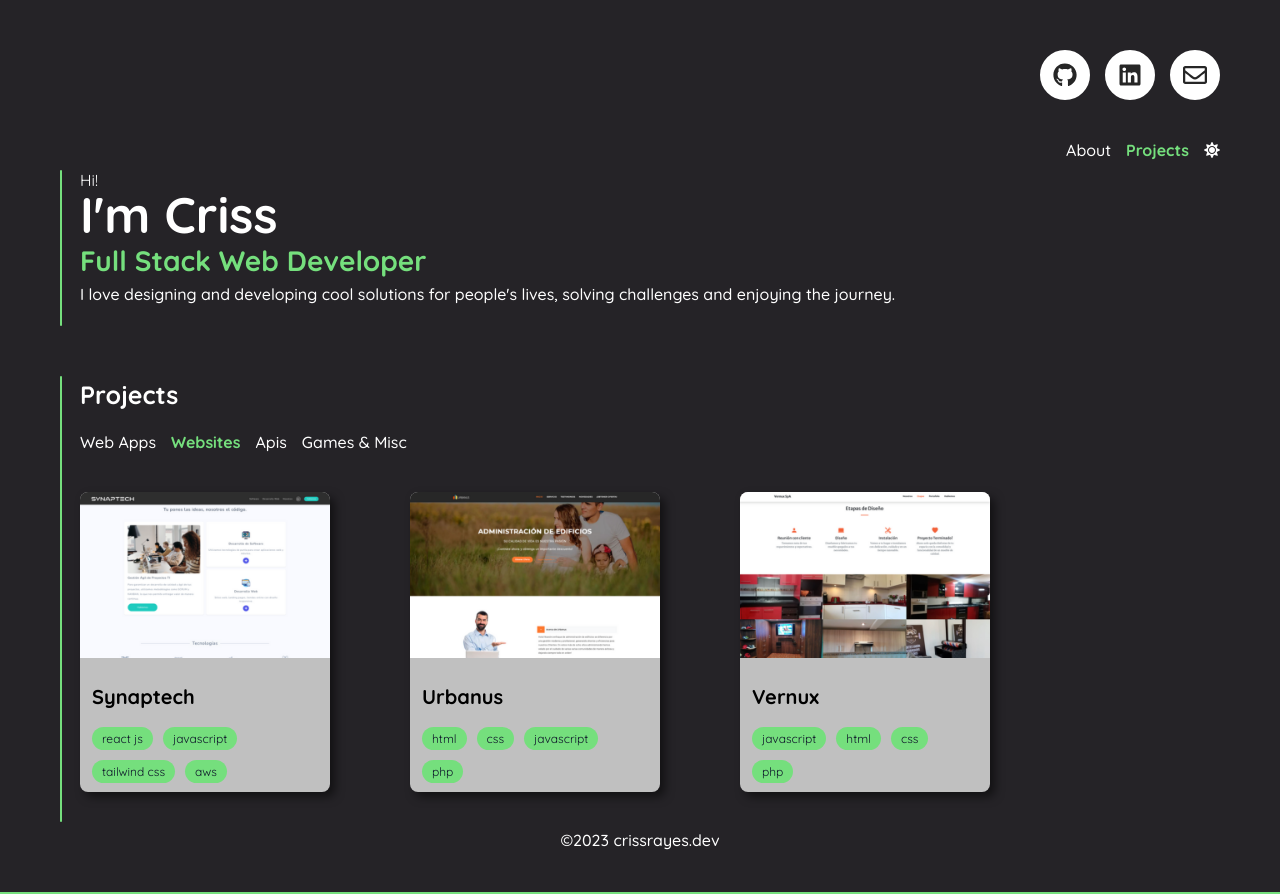
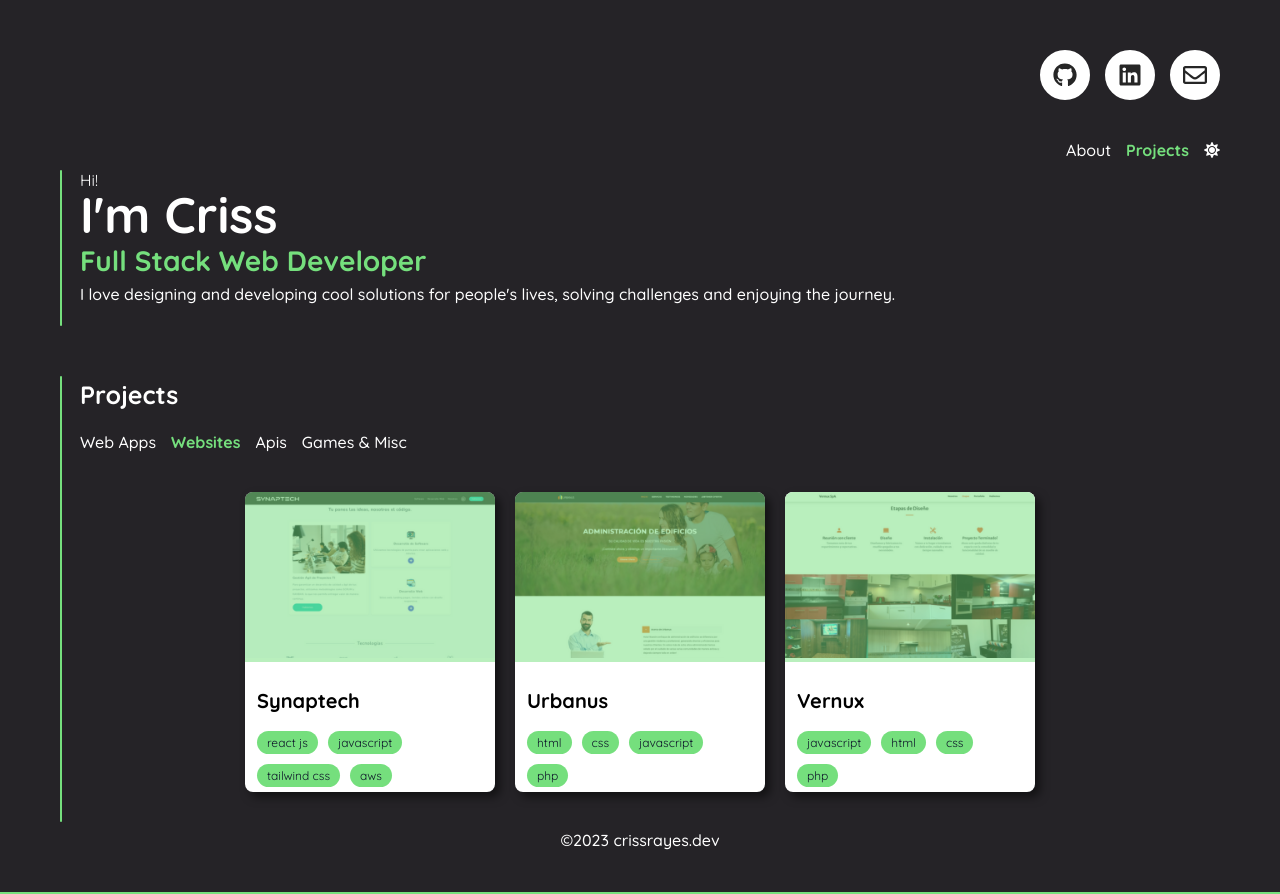
Before and after one commit to CrissRayes/portfolio2023, a React (Vite) app: page /projects/webs in a window 1280 px wide. Built offline with nearby package versions, Linux system fonts and the light colour scheme.

Commit message:
card design

```diff
--- a/src/pages/GameProjects.jsx
+++ b/src/pages/GameProjects.jsx
@@ -7,15 +7,17 @@ export const GameProjects = () => {
         <div
           className='card'
           key={game.id}
+          onClick={() => {
+            window.open(game.url, '_blank');
+          }}
         >
-          <img
-            className='card-img'
-            src={game.img}
-            alt={game.title}
-            onClick={() => {
-              window.open(game.url, '_blank');
-            }}
-          />
+          <div className='card-img-container'>
+            <img
+              className='card-img'
+              src={game.img}
+              alt={game.title}
+            />
+          </div>
           <div className='card-content'>
             <h3>{game.title}</h3>
             {game.technologies.map((technology) => (
--- a/src/pages/WebSites.jsx
+++ b/src/pages/WebSites.jsx
@@ -7,15 +7,17 @@ export const WebSites = () => {
         <div
           className='card'
           key={website.id}
+          onClick={() => {
+            window.open(website.url, '_blank');
+          }}
         >
-          <img
-            className='card-img'
-            src={website.img}
-            alt={website.title}
-            onClick={() => {
-              window.open(website.url, '_blank');
-            }}
-          />
+          <div className='card-img-container'>
+            <img
+              className='card-img'
+              src={website.img}
+              alt={website.title}
+            />
+          </div>
           <div className='card-content'>
             <h3>{website.title}</h3>
             {website.technologies.map((technology) => (
--- a/src/styles/main.scss
+++ b/src/styles/main.scss
@@ -406,18 +406,19 @@ ul {
 }
 
 .container-cards {
-  margin-top: 3rem;
+  margin: 3rem auto;
   margin-bottom: 3rem;
   display: flex;
   flex-flow: row wrap;
   justify-content: center;
-  gap: 80px;
+  gap: 20px;
 }
+
 .card {
   position: relative;
   width: 250px;
   height: 300px;
-  background-color: #c0c0c0;
+  background-color: #fff;
   display: flex;
   flex-direction: column;
   justify-content: flex-start;
@@ -436,11 +437,29 @@ ul {
     cursor: pointer;
     width: 100%;
     border-radius: 8px 8px 0px 0px;
+    &-container {
+      position: relative;
+      &::before {
+        content: '';
+        position: absolute;
+        top: 0;
+        left: 0;
+        width: 100%;
+        height: 100%;
+        background-color: rgba($green-color, 0.5);
+        border-radius: 8px 8px 0px 0px;
+        z-index: 1;
+      }
+    }
   }
 
   &-content {
     padding: 12px;
   }
+}
+
+.light .card-img-container::before {
+  background-color: rgba($blue-color-light, 0.5);
 }
 
 .pill {
```
